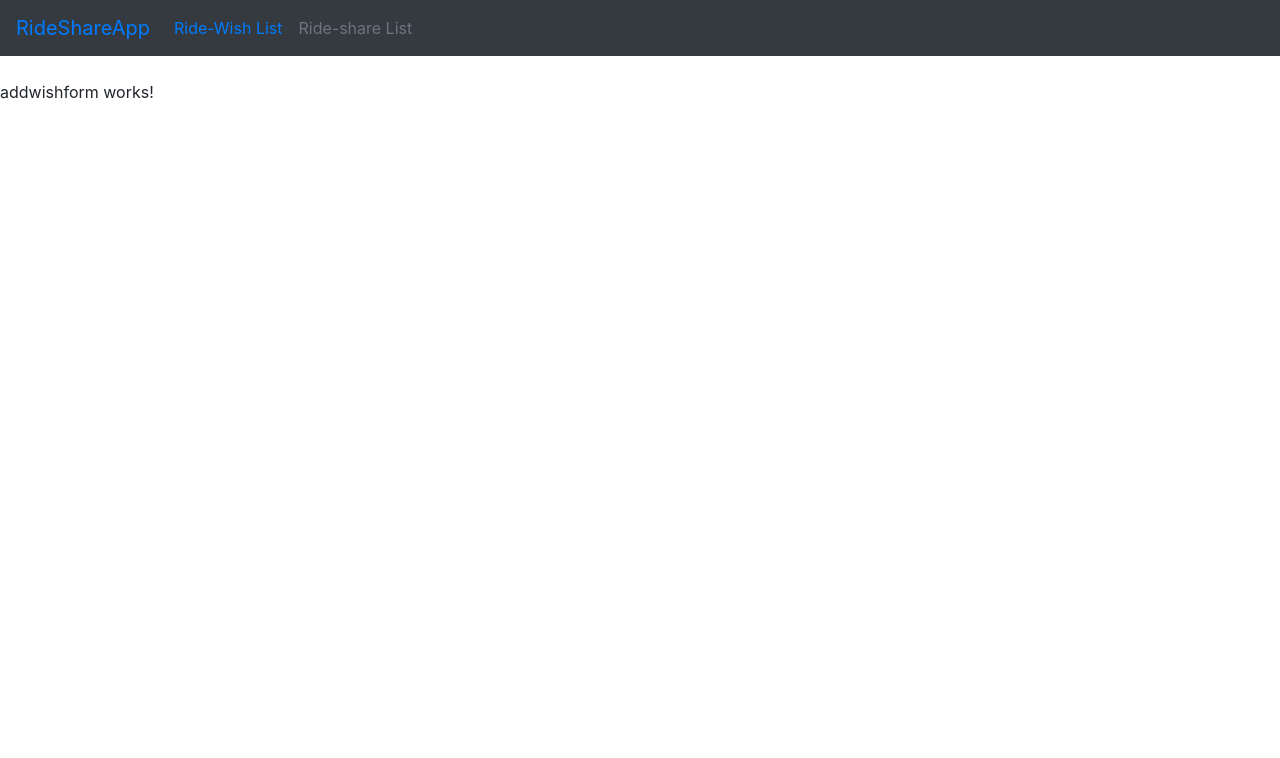
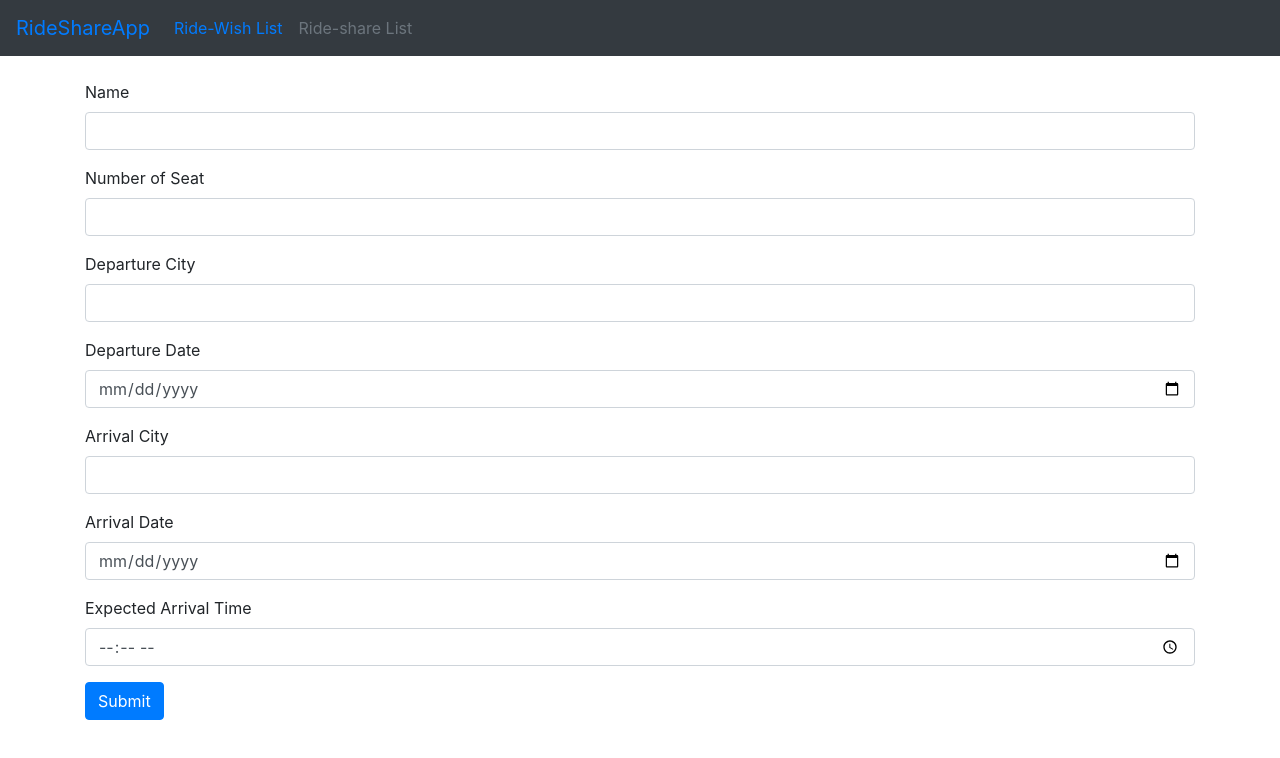
Before and after one commit to snarankhuu/mwa_project, an Angular app in the folder web/: page /addwish in a window 1280 px wide. Shown: the top 758 px of the page. Built offline with nearby package versions, Linux system fonts and the light colour scheme.

Commit message:
added the wish List form

```diff
--- a/web/src/app/addwishform/addwishform.component.html
+++ b/web/src/app/addwishform/addwishform.component.html
@@ -1,3 +1,56 @@
-<p>
-  addwishform works!
-</p>
+<form #f="ngForm" (ngSubmit)="save(f.value)">
+    <div class="form-group">
+      <label for="pname">Name</label>
+      <input #pname="ngModel" ngModel name="pname" id="pname" type="text" class="form-control" required>
+      <div class="alert alert-danger" *ngIf="pname.touched && pname.invalid ">
+        Name is required.
+      </div>
+    </div>
+
+    <div class="form-group">
+        <label for="seat">Number of Seat</label>
+        <input #seat="ngModel"  ngModel name="seat" id="seat" type="number" class="form-control" required>
+        <div class="alert alert-danger" *ngIf="seat.touched && seat.invalid">
+          Number of seat is required.
+        </div>
+    </div>
+
+    <div class="form-group">
+        <label for="dcity">Departure City</label>
+        <input #dcity="ngModel" ngModel name="dcity" id="dcity" type="text" class="form-control" required>
+        <div class="alert alert-danger" *ngIf="dcity.touched && dcity.invalid">
+          Departure City is required.
+        </div>
+    </div>
+
+    <div class="form-group">
+        <label for="ddate">Departure Date</label>
+        <input #ddate="ngModel" ngModel name="ddate" id="ddate" type="date" class="form-control" required>
+        <div class="alert alert-danger" *ngIf="ddate.touched && ddate.invalid">
+          Departure Date is required.
+        </div>
+    </div>
+
+    <div class="form-group">
+        <label for="acity">Arrival City</label>
+        <input #acity="ngModel" ngModel name="acity" id="acity" type="text" class="form-control" required>
+        <div class="alert alert-danger" *ngIf="acity.touched && acity.invalid">
+          Arrival City is required.
+        </div>
+    </div>
+    <div class="form-group">
+        <label for="adate">Arrival Date</label>
+        <input #adate="ngModel" ngModel name="adate" id="adate" type="date" class="form-control" required>
+        <div class="alert alert-danger" *ngIf="adate.touched && adate.invalid">
+          Arrival Date is required.
+        </div>
+    </div>
+    <div class="form-group">
+        <label for="atime">Expected Arrival Time</label>
+        <input #atime="ngModel" ngModel name="atime" id="atime" type="time" class="form-control" required>
+        <div class="alert alert-danger" *ngIf="atime.touched && atime.invalid">
+          Expected Arrival Time is required.
+        </div>
+    </div>
+  <button class="btn btn-primary">Submit</button>
+</form>
--- a/web/src/app/addwishform/addwishform.component.ts
+++ b/web/src/app/addwishform/addwishform.component.ts
@@ -9,6 +9,10 @@ export class AddwishformComponent implements OnInit {
 
   constructor() { }
 
+  save(passanger){
+    console.log(passanger);
+  }
+
   ngOnInit() {
   }
 
--- a/web/src/app/app.component.html
+++ b/web/src/app/app.component.html
@@ -1,3 +1,9 @@
 <bs-navbar></bs-navbar>
 
-<router-outlet></router-outlet>
+<main role="main" class="container">
+
+  <div class="starter-template">
+    <router-outlet></router-outlet>
+  </div>
+
+</main>
--- a/web/src/app/wishlist/wishlist.component.html
+++ b/web/src/app/wishlist/wishlist.component.html
@@ -1,3 +1,33 @@
-<p>
-  wishlist works!
-</p>
+    <h2>List of Available Passengers</h2>
+    <p>Thank you for choosing us, add your route, plenty of drivers are waiting for you.</p>
+    <p>
+      <a routerLink="/addwish" class="btn btn-primary">Add New Route</a>
+    </p>
+
+    <table class="table">
+      <thead>
+        <tr>
+          <th>#</th>
+          <th>Name</th>
+          <th># of Seat</th>
+          <th>Departure City</th>
+          <th>Departure Date</th>
+          <th>Arrival City</th>
+          <th>Arrival Date</th>
+          <th>Expected Arrival Time</th>
+        </tr>
+      </thead>
+      <tbody>
+        <tr *ngFor="let p of passengers$ | async">
+          <td>{{p.id}}</td>
+          <td>{{p.pname}}</td>
+          <td>{{p.seat}}</td>
+          <td>{{p.dcity}}</td>
+          <td>{{p.ddate}}</td>
+          <td>{{p.acity}}</td>
+          <td>{{p.adate}}</td>
+          <td>{{p.atime}}</td>
+          <a [routerLink]="[]">Edit</a>
+        </tr>
+      </tbody>
+    </table>
```
